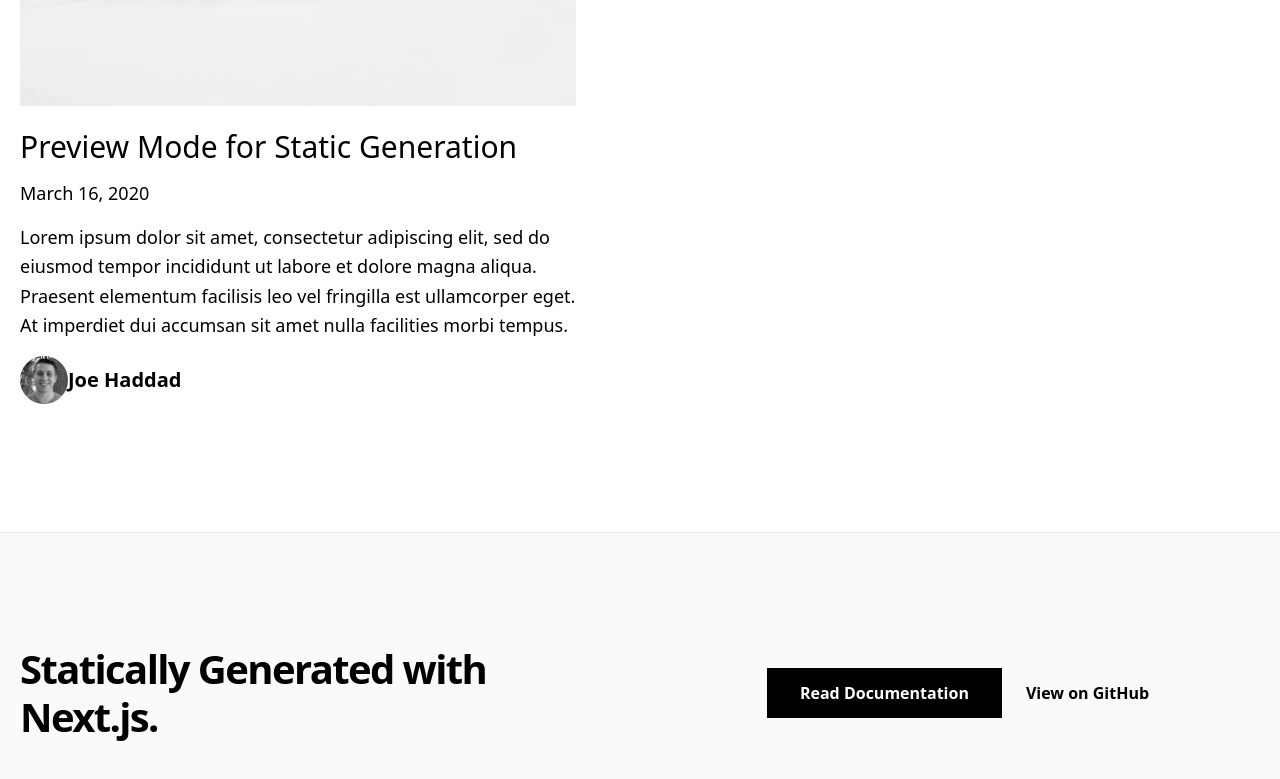
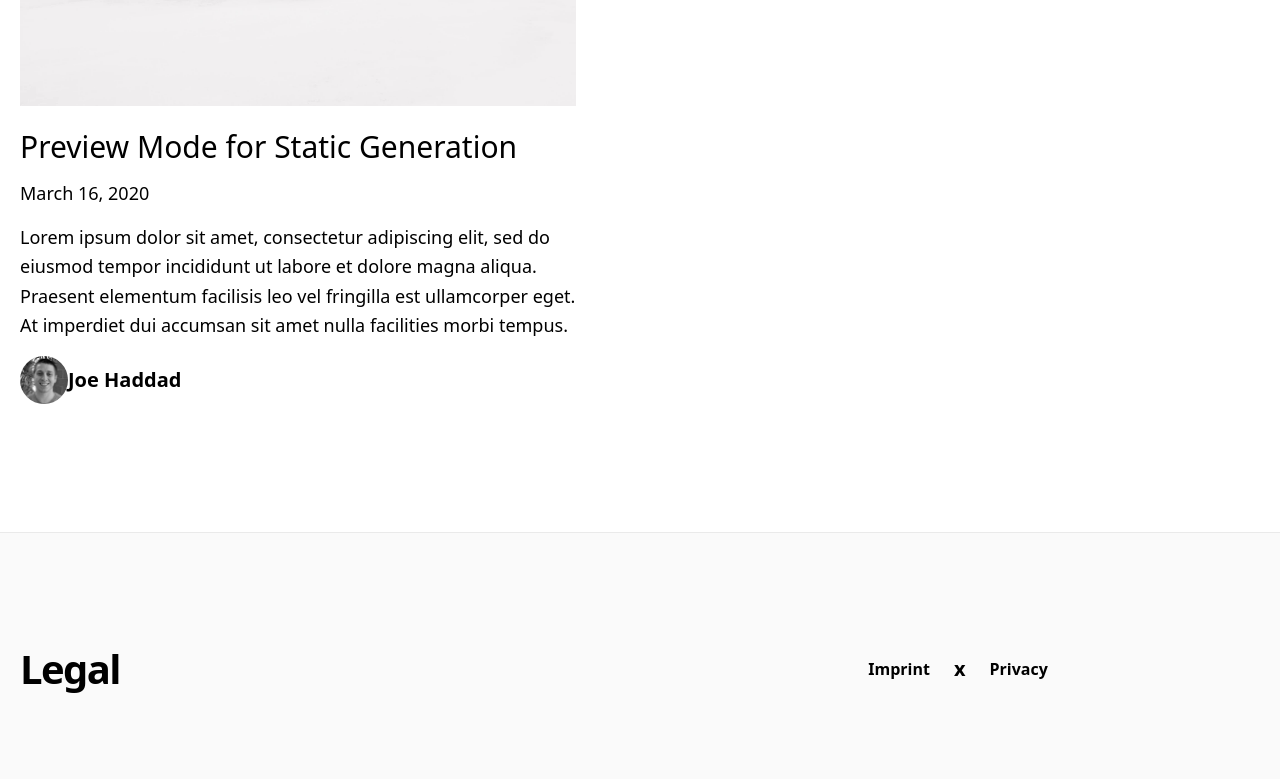
Before and after one commit to adriankast/nextjs-homepage, a Next.js app: page /posts in a window 1280 px wide. Shown: the part 2290-3069 px from the top of the page. Built offline with nearby package versions, Linux system fonts and the light colour scheme.

Commit message:
try to add prism

```diff
--- a/components/footer.js
+++ b/components/footer.js
@@ -7,20 +7,21 @@ export default function Footer() {
       <Container>
         <div className="py-28 flex flex-col lg:flex-row items-center">
           <h3 className="text-4xl lg:text-5xl font-bold tracking-tighter leading-tight text-center lg:text-left mb-10 lg:mb-0 lg:pr-4 lg:w-1/2">
-            Statically Generated with Next.js.
+            Legal
           </h3>
           <div className="flex flex-col lg:flex-row justify-center items-center lg:pl-4 lg:w-1/2">
             <a
               href="https://nextjs.org/docs/basic-features/pages"
-              className="mx-3 bg-black hover:bg-white hover:text-black border border-black text-white font-bold py-3 px-12 lg:px-8 duration-200 transition-colors mb-6 lg:mb-0"
+              className="mx-3 font-bold hover:underline"
             >
-              Read Documentation
+              Imprint
             </a>
+            <span className='mx-3 font-bold text-xl'>x</span>
             <a
               href={`https://github.com/vercel/next.js/tree/canary/examples/${EXAMPLE_PATH}`}
               className="mx-3 font-bold hover:underline"
             >
-              View on GitHub
+              Privacy
             </a>
           </div>
         </div>
--- a/lib/markdownToHtml.js
+++ b/lib/markdownToHtml.js
@@ -1,7 +1,9 @@
 import { remark } from 'remark'
 import html from 'remark-html'
+import prism from 'remark-prism';
 
+// TODO: make code highlighting work
 export default async function markdownToHtml(markdown) {
-  const result = await remark().use(html).process(markdown)
+  const result = await remark().use(prism).use(html).process(markdown)
   return result.toString()
 }
--- a/package.json
+++ b/package.json
@@ -13,7 +13,8 @@
     "react": "^17.0.2",
     "react-dom": "^17.0.2",
     "remark": "14.0.2",
-    "remark-html": "15.0.1"
+    "remark-html": "15.0.1",
+    "remark-prism": "^1.3.6"
   },
   "devDependencies": {
     "@types/node": "^17.0.31",
--- a/pages/_app.js
+++ b/pages/_app.js
@@ -1,5 +1,6 @@
+import Layout from '../components/layout'
 import '../styles/index.css'
 
 export default function MyApp({ Component, pageProps }) {
-  return <Component {...pageProps} />
+  return <Layout><Component {...pageProps} /></Layout>
 }
--- a/pages/about.js
+++ b/pages/about.js
@@ -10,7 +10,6 @@ import Link from "next/link"
 export default function Index() {
   return (
     <>
-      <Layout>
         <Head>
           <title>About 👋</title>
         </Head>
@@ -32,7 +31,6 @@ export default function Index() {
         ...
           <Intro />
         </Container>
-      </Layout>
     </>
   )
 }
--- a/pages/index.js
+++ b/pages/index.js
@@ -11,7 +11,6 @@ export default function Index ( { allPosts } )
 {
   return (
     <>
-      <Layout>
         <Head>
           <title>Welcome 👋</title>
         </Head>
@@ -35,7 +34,6 @@ export default function Index ( { allPosts } )
 
           <Intro />
         </Container>
-      </Layout>
     </>
   )
 }
--- a/pages/posts.js
+++ b/pages/posts.js
@@ -11,7 +11,6 @@ export default function Index({ allPosts }) {
   const morePosts = allPosts.slice(1);
   return (
     <>
-      <Layout>
         <Head>
           <title>Blog Posts</title>
         </Head>
@@ -29,7 +28,6 @@ export default function Index({ allPosts }) {
           )}
           {morePosts.length > 0 && <MoreStories posts={morePosts} />}
         </Container>
-      </Layout>
     </>
   );
 }
```
Also changed, not shown: _posts/first-post.md (+13 -15 lines), 1 other file (tests, documents, lock files or other folders).
